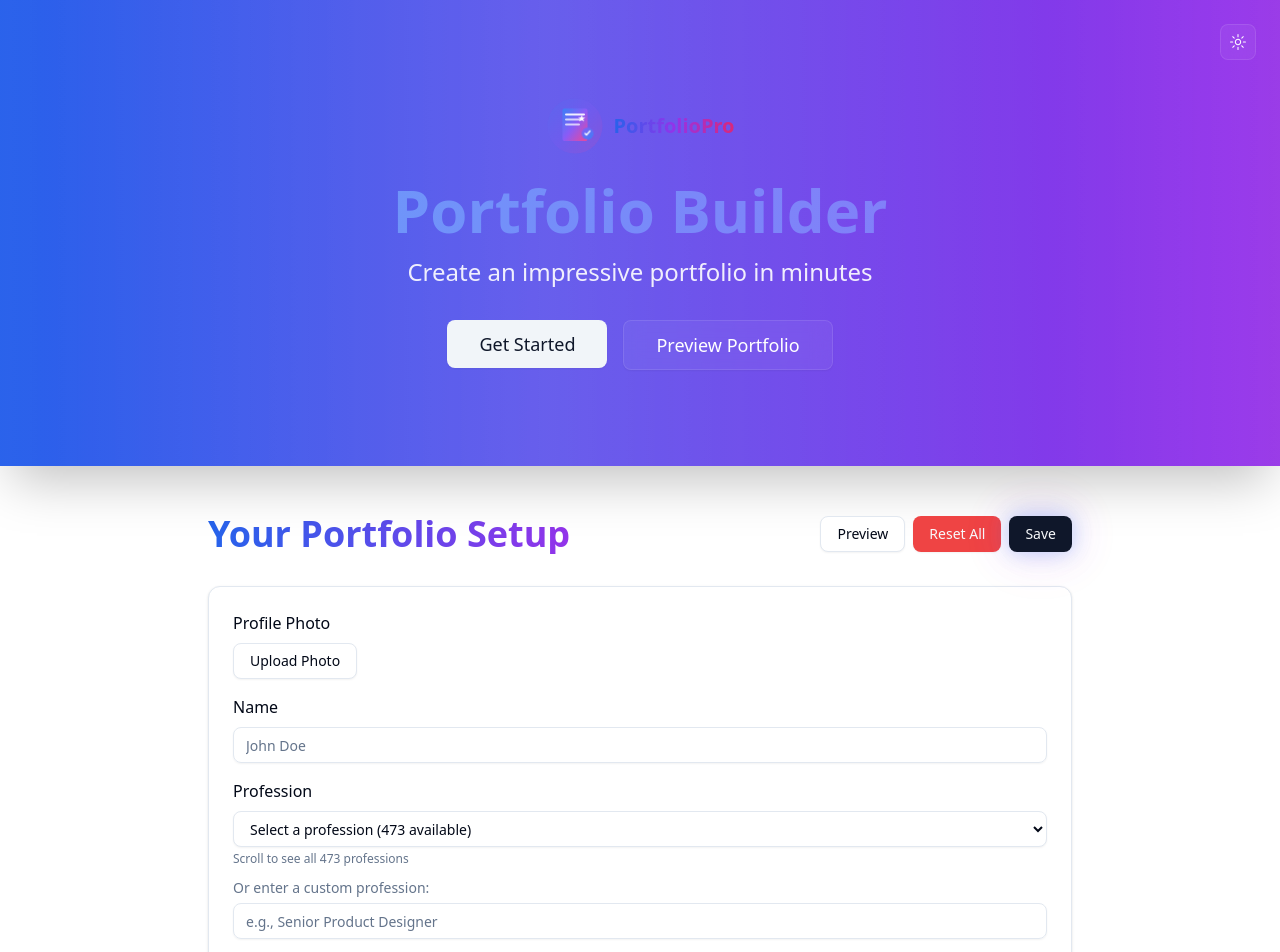
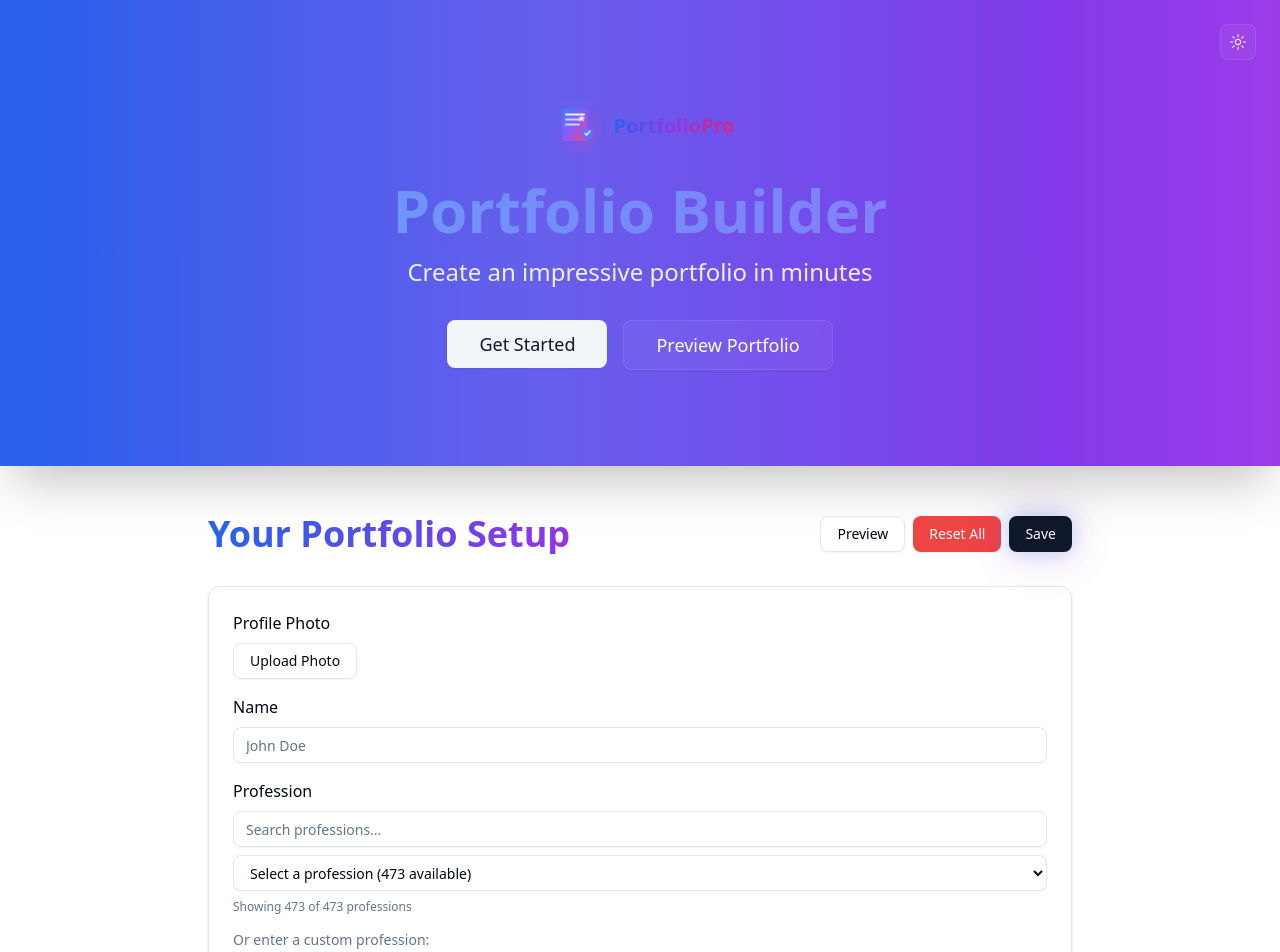
Before and after one commit to Abduljaleel89/onepage-portfolio-builder, a Next.js app: page / in a window 1280 px wide. Shown: the top 952 px of the page. Built offline with nearby package versions, Linux system fonts and the light colour scheme; what @react-pdf/renderer would draw is missing.

Commit message:
Add profession search and layout stability

```diff
--- a/src/pages/index.js
+++ b/src/pages/index.js
@@ -1,4 +1,4 @@
-import { useState, useEffect, useRef, useLayoutEffect } from "react";
+import { useState, useEffect, useRef, useLayoutEffect, useMemo } from "react";
 import { pdf } from "@react-pdf/renderer";
 import { Button, buttonVariants } from "@/components/ui/button";
 import { Card, CardContent } from "@/components/ui/card";
@@ -79,8 +79,32 @@ const withFocusGuard = (callback) => {
 
   requestAnimationFrame(() => {
     try {
+      const currentActive = document.activeElement;
+      const requiresRestore =
+        !currentActive ||
+        currentActive === document.body ||
+        (focusKey && currentActive?.dataset?.focusKey !== focusKey);
+      const target =
+        focusKey && typeof document.querySelector === "function"
+          ? document.querySelector(`[data-focus-key="${focusKey}"]`)
+          : null;
+      if (!requiresRestore) {
+        if (
+          selection &&
+          focusKey &&
+          currentActive?.dataset?.focusKey === focusKey &&
+          "setSelectionRange" in currentActive
+        ) {
+          const { start, end, direction } = selection;
+          if (start != null && end != null) {
+            currentActive.setSelectionRange(start, end, direction || "none");
+          }
+        }
+        return;
+      }
+
+      let didRestore = false;
       if (focusKey) {
-        const target = document.querySelector(`[data-focus-key="${focusKey}"]`);
         if (target instanceof HTMLElement) {
           target.focus({ preventScroll: true });
           if (selection && "setSelectionRange" in target) {
@@ -89,21 +113,23 @@ const withFocusGuard = (callback) => {
               target.setSelectionRange(start, end, direction || "none");
             }
           }
-          if (previousScroll) {
-            window.scrollTo({ left: previousScroll.x, top: previousScroll.y, behavior: "auto" });
-          }
-          return;
-        }
-      }
-
-      if (activeElement instanceof HTMLElement) {
-        if (document.contains(activeElement)) {
+          didRestore = true;
+        } else if (activeElement instanceof HTMLElement && document.contains(activeElement)) {
           activeElement.focus({ preventScroll: true });
-        } else if (typeof activeElement.focus === "function") {
-          activeElement.focus();
-        }
-      }
-      if (previousScroll) {
+          didRestore = true;
+        }
+      }
+
+      if (
+        !didRestore &&
+        activeElement instanceof HTMLElement &&
+        typeof activeElement.focus === "function"
+      ) {
+        activeElement.focus({ preventScroll: true });
+        didRestore = true;
+      }
+
+      if (previousScroll && didRestore) {
         window.scrollTo({ left: previousScroll.x, top: previousScroll.y, behavior: "auto" });
       }
     } catch (err) {
@@ -134,6 +160,7 @@ export default function Home() {
   const [contact, setContact] = useState({ email: "", phone: "", location: "" });
   const [profession, setProfession] = useState("");
   const [customProfession, setCustomProfession] = useState("");
+  const [professionSearch, setProfessionSearch] = useState("");
   const [responsibilities, setResponsibilities] = useState([]);
   const [occupations, setOccupations] = useState([]);
   const [showProjects, setShowProjects] = useState(true);
@@ -319,6 +346,38 @@ export default function Home() {
   const projectsToShow = projects.filter((project) => project.title || project.description);
   const experienceToShow = experience.filter((item) => item.role || item.company || item.description);
   const educationToShow = education.filter((item) => item.degree || item.institution || item.description);
+  const filteredProfessions = useMemo(() => {
+    if (!Array.isArray(occupations)) return [];
+    const term = professionSearch.trim().toLowerCase();
+    if (!term) return occupations;
+    const matches = occupations.filter((occ) => {
+      const title = occ.title || "";
+      const slug = occ.slug || "";
+      return (
+        title.toLowerCase().includes(term) ||
+        slug.toLowerCase().includes(term)
+      );
+    });
+    if (profession) {
+      const selected = occupations.find((occ) => occ.slug === profession);
+      if (selected && !matches.some((occ) => occ.slug === selected.slug)) {
+        return [selected, ...matches];
+      }
+    }
+    return matches;
+  }, [occupations, professionSearch, profession]);
+  const hasProfessionMatches = useMemo(() => {
+    if (!professionSearch.trim()) return true;
+    const term = professionSearch.trim().toLowerCase();
+    return occupations.some((occ) => {
+      const title = occ.title || "";
+      const slug = occ.slug || "";
+      return (
+        title.toLowerCase().includes(term) ||
+        slug.toLowerCase().includes(term)
+      );
+    });
+  }, [occupations, professionSearch]);
 
   if (previewMode) {
     return (
@@ -896,7 +955,7 @@ export default function Home() {
   }
 
   return (
-    <div className="min-h-screen bg-background text-foreground transition-colors duration-500 pb-20 relative overflow-hidden">
+    <div className="min-h-screen bg-background text-foreground transition-colors duration-500 pb-20 relative overflow-x-hidden">
       {/* Animated Background Elements */}
       <div className="fixed inset-0 -z-10 overflow-hidden pointer-events-none">
         <div className="absolute top-0 left-1/4 w-96 h-96 bg-blue-500/10 rounded-full blur-3xl animate-float" style={{ animationDelay: '0s' }}></div>
@@ -1045,6 +1104,14 @@ export default function Home() {
             </div>
             <div>
               <label className="font-medium mb-2 block" htmlFor="profession-select">Profession</label>
+              <div className="space-y-2">
+                <Input
+                  id="profession-search"
+                  data-focus-key="profile.professionSearch"
+                  value={professionSearch}
+                  onChange={(e) => setProfessionSearch(e.target.value)}
+                  placeholder="Search professions..."
+                />
                 <select
                   id="profession-select"
                   data-focus-key="profile.profession"
@@ -1054,7 +1121,9 @@ export default function Home() {
                     const value = e.target.value;
                     setProfession(value);
                     if (value) {
-                    withFocusGuard(() => setCustomProfession(""));
+                      withFocusGuard(() => {
+                        setCustomProfession("");
+                      });
                     }
                   }}
                   className="flex h-9 w-full rounded-md border border-input bg-background text-foreground px-3 py-1 text-base shadow-sm transition-colors focus-visible:outline-none focus-visible:ring-1 focus-visible:ring-ring disabled:cursor-not-allowed disabled:opacity-50 md:text-sm"
@@ -1063,12 +1132,11 @@ export default function Home() {
                     color: 'hsl(var(--foreground))',
                     appearance: 'auto'
                   }}
-                size={occupations.length > 10 ? undefined : undefined}
                 >
                   <option value="" style={{ backgroundColor: 'hsl(var(--background))', color: 'hsl(var(--foreground))' }}>
                     Select a profession ({occupations.length} available)
                   </option>
-                {occupations.map((occ, index) => (
+                  {filteredProfessions.map((occ, index) => (
                     <option
                       key={`${occ.slug}-${index}`}
                       value={occ.slug}
@@ -1077,11 +1145,24 @@ export default function Home() {
                       {occ.title}
                     </option>
                   ))}
+                  {filteredProfessions.length === 0 && (
+                    <option value="" disabled>
+                      No professions found
+                    </option>
+                  )}
                 </select>
-              <p className="text-xs text-muted-foreground mt-1">
-                Scroll to see all {occupations.length} professions
-              </p>
-              <div className="mt-2">
+                <div className="flex items-center justify-between text-xs text-muted-foreground">
+                  <span>
+                    Showing {filteredProfessions.length} of {occupations.length} professions
+                  </span>
+                  {professionSearch && !hasProfessionMatches && (
+                    <span className="text-destructive">
+                      No matches
+                    </span>
+                  )}
+                </div>
+              </div>
+              <div className="mt-3">
                 <label className="text-sm text-muted-foreground">Or enter a custom profession:</label>
                 <Input
                   data-focus-key="profile.customProfession"
```
Lines whose indentation alone changed are shown as unchanged.
